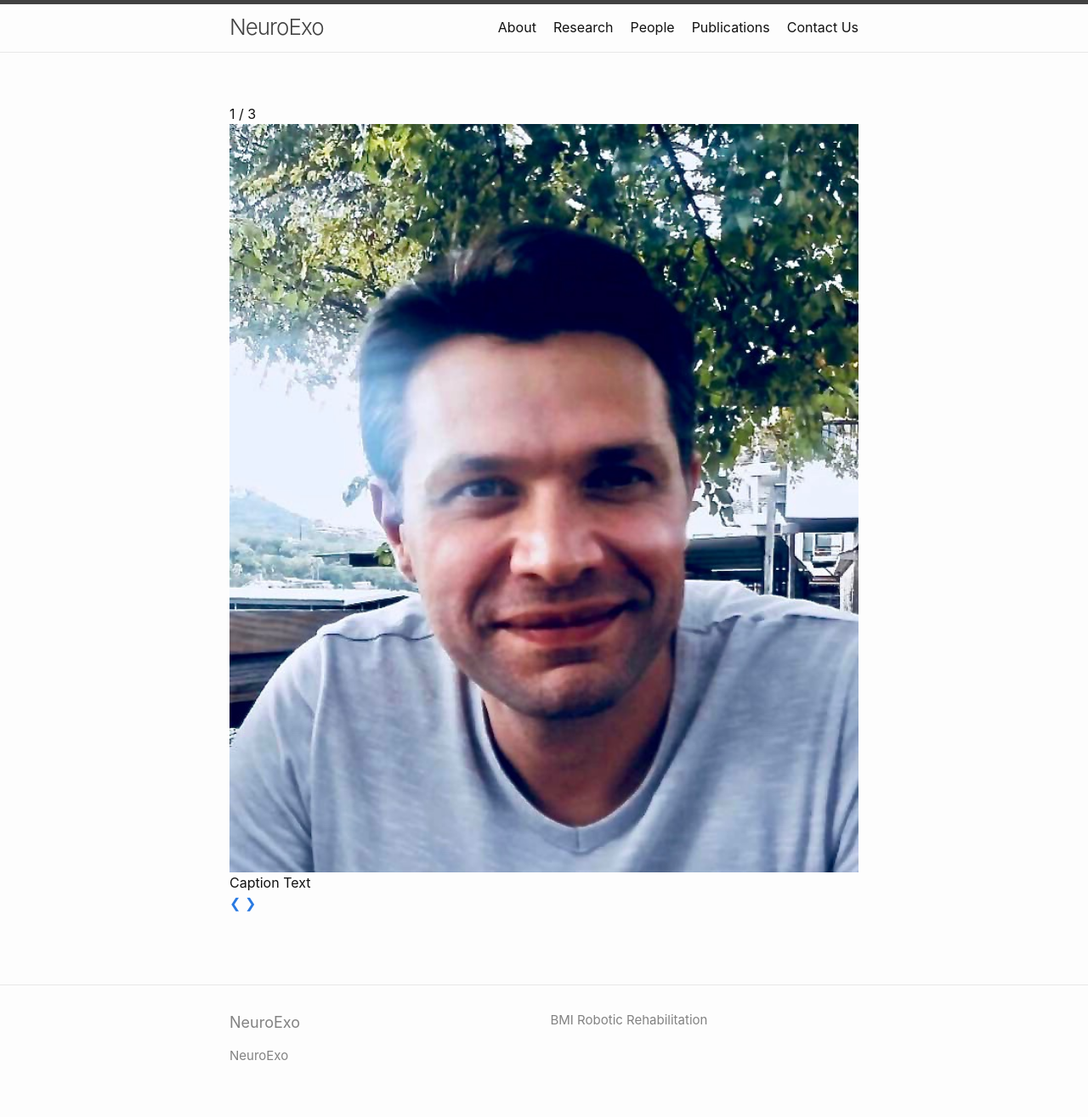
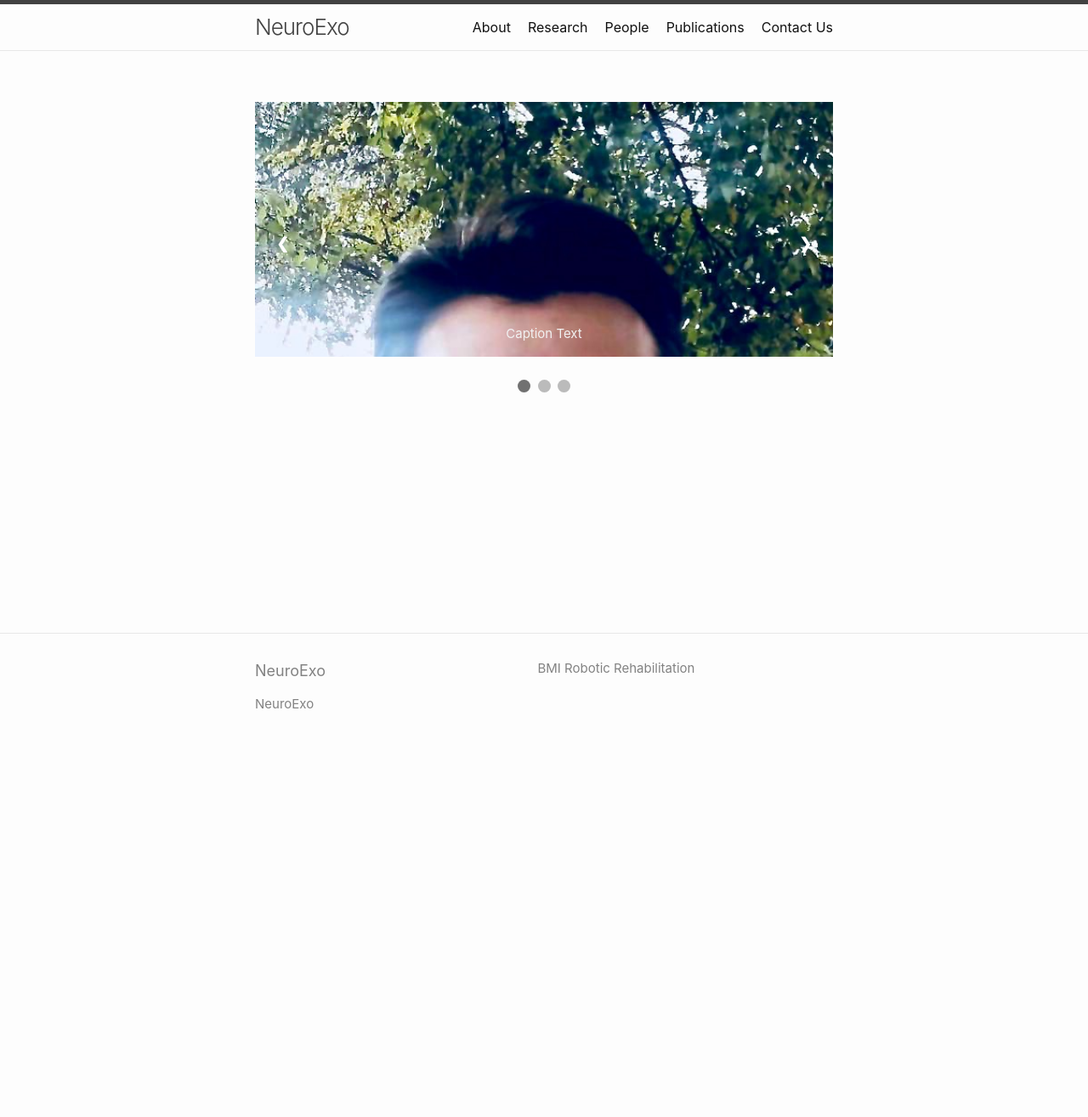
Before and after one commit to arcraik/neuroexo-website, a Jekyll site: the page built from carousel.md, in a window 1280 px wide. Shown: the whole page at 85% size. Built offline with Jekyll 4.4.1, drawn with Linux system fonts in a browser that asks for light colours; our own code applies the rules of GitHub Pages for plain Markdown files; after the commit the page ends 900 px from its top, so only the background shows below that.

Commit message:
Update _base.scss

```diff
--- a/_sass/minima/_base.scss
+++ b/_sass/minima/_base.scss
@@ -426,3 +426,80 @@ p.contact {
 img.content {
   padding: 25px;
 }
+
+/**
+*carousel
+*/
+* {box-sizing: border-box;}
+.mySlides {display: none;}
+img {vertical-align: middle;}
+
+.slideshow-container {
+  max-width: 1000px;
+  height: 300px;
+  overflow: hidden;
+  position: relative;
+  margin: auto;
+}
+
+.prev, .next {
+  cursor: pointer;
+  position: absolute;
+  top: 50%;
+  width: auto;
+  padding: 25px;
+  margin-top: -22px;
+  color: white;
+  font-weight: bold;
+  font-size: 18px;
+  transition: 0.6s ease;
+  border-radius: 0 3px 3px 0;
+  user-select: none;
+}
+
+.next {
+  right: 0;
+  border-radius: 3px 0 0 3px;
+}
+
+.prev:hover, .next:hover {
+  background-color: rgba(0,0,0,0.8);
+}
+
+.text {
+  color: #f2f2f2;
+  font-size: 15px;
+  padding: 8px 12px;
+  position: absolute;
+  bottom: 8px;
+  width: 100%;
+  text-align: center;
+}
+
+.numbertext {
+  color: #f2f2f2;
+  font-size: 12px;
+  padding: 8px 12px;
+  position: absolute;
+  top: 0;
+}
+
+.dot {
+  cursor: pointer;
+  height: 15px;
+  width: 15px;
+  margin: 0 2px;
+  background-color: #bbb;
+  border-radius: 50%;
+  display: inline-block;
+  transition: background-color 0.6s ease;
+}
+
+.active, .dot:hover {
+  background-color: #717171;
+}
+
+
+@media only screen and (max-width: 300px) {
+  .text {font-size: 11px}
+}
```
